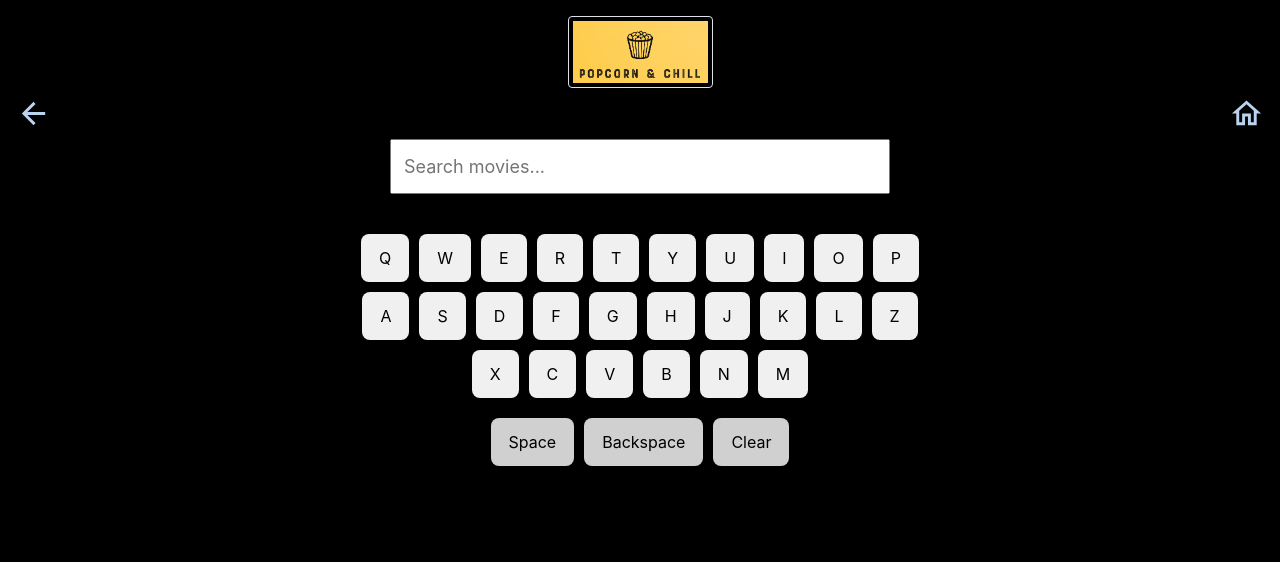
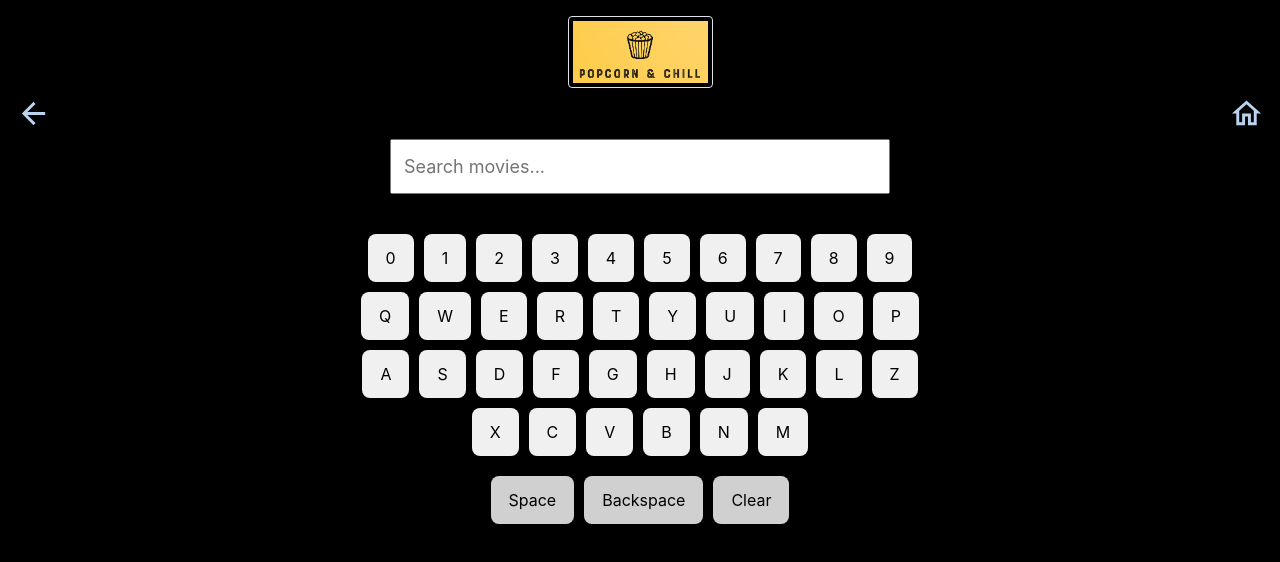
Before and after one commit to shahriarbinzaman/CPSC481_T03_Final, a React (Create React App) app in the folder app/: page /movie-schedule in a window 1280 px wide. Shown: the top 562 px of the page. Built offline with nearby package versions, Linux system fonts and the light colour scheme.

Commit message:
Numbers On Search Keyboard

```diff
--- a/app/src/pages/MovieSchedule.jsx
+++ b/app/src/pages/MovieSchedule.jsx
@@ -20,7 +20,8 @@ const parseTime = (timeStr) => {
 
 // Simple on-screen keyboard component (permanent on-screen)
 const OnScreenKeyboard = ({ onKeyClick, onBackspace, onSpace, onClear }) => {
-  const keys = [
+  const numberKeys = ["0", "1", "2", "3", "4", "5", "6", "7", "8", "9"];
+  const letterKeys = [
     "Q",
     "W",
     "E",
@@ -85,34 +86,25 @@ const OnScreenKeyboard = ({ onKeyClick, onBackspace, onSpace, onClear }) => {
   };
 
   return (
-    <div
-      style={{ display: "flex", flexDirection: "column", alignItems: "center" }}
-    >
+    <div style={{ display: "flex", flexDirection: "column", alignItems: "center" }}>
       <div style={containerStyle}>
-        <div
-          style={{
-            display: "flex",
-            flexWrap: "wrap",
-            justifyContent: "center",
-          }}
-        >
-          {keys.map((key) => (
-            <button
-              key={key}
-              onClick={() => onKeyClick(key)}
-              style={keyButtonStyle}
-            >
+        {/* Numbers Row */}
+        <div style={{ display: "flex", flexWrap: "wrap", justifyContent: "center" }}>
+          {numberKeys.map((key) => (
+            <button key={key} onClick={() => onKeyClick(key)} style={keyButtonStyle}>
               {key}
             </button>
           ))}
         </div>
-        <div
-          style={{
-            display: "flex",
-            justifyContent: "center",
-            marginTop: "10px",
-          }}
-        >
+        {/* Letters Row */}
+        <div style={{ display: "flex", flexWrap: "wrap", justifyContent: "center" }}>
+          {letterKeys.map((key) => (
+            <button key={key} onClick={() => onKeyClick(key)} style={keyButtonStyle}>
+              {key}
+            </button>
+          ))}
+        </div>
+        <div style={{ display: "flex", justifyContent: "center", marginTop: "10px" }}>
           <button onClick={onSpace} style={actionButtonStyle}>
             Space
           </button>
```
